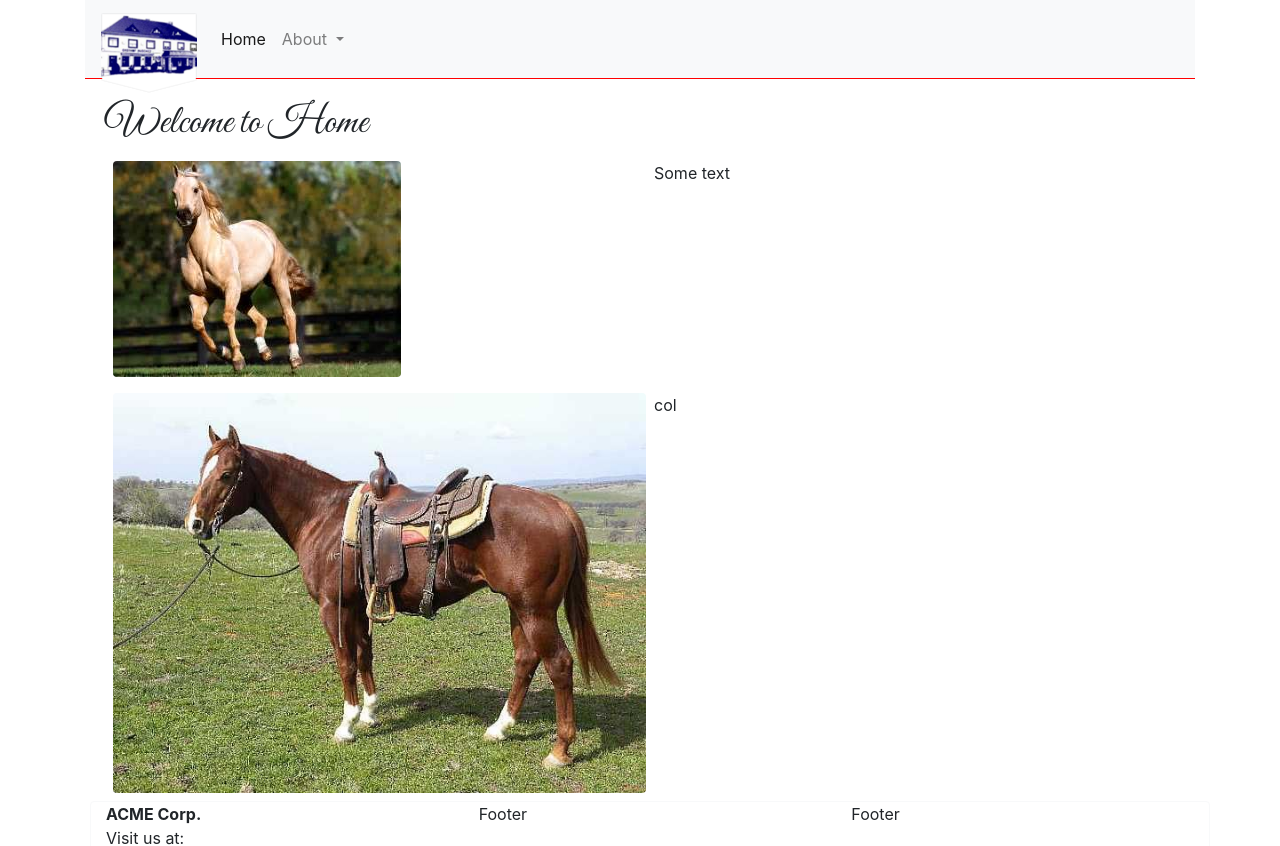
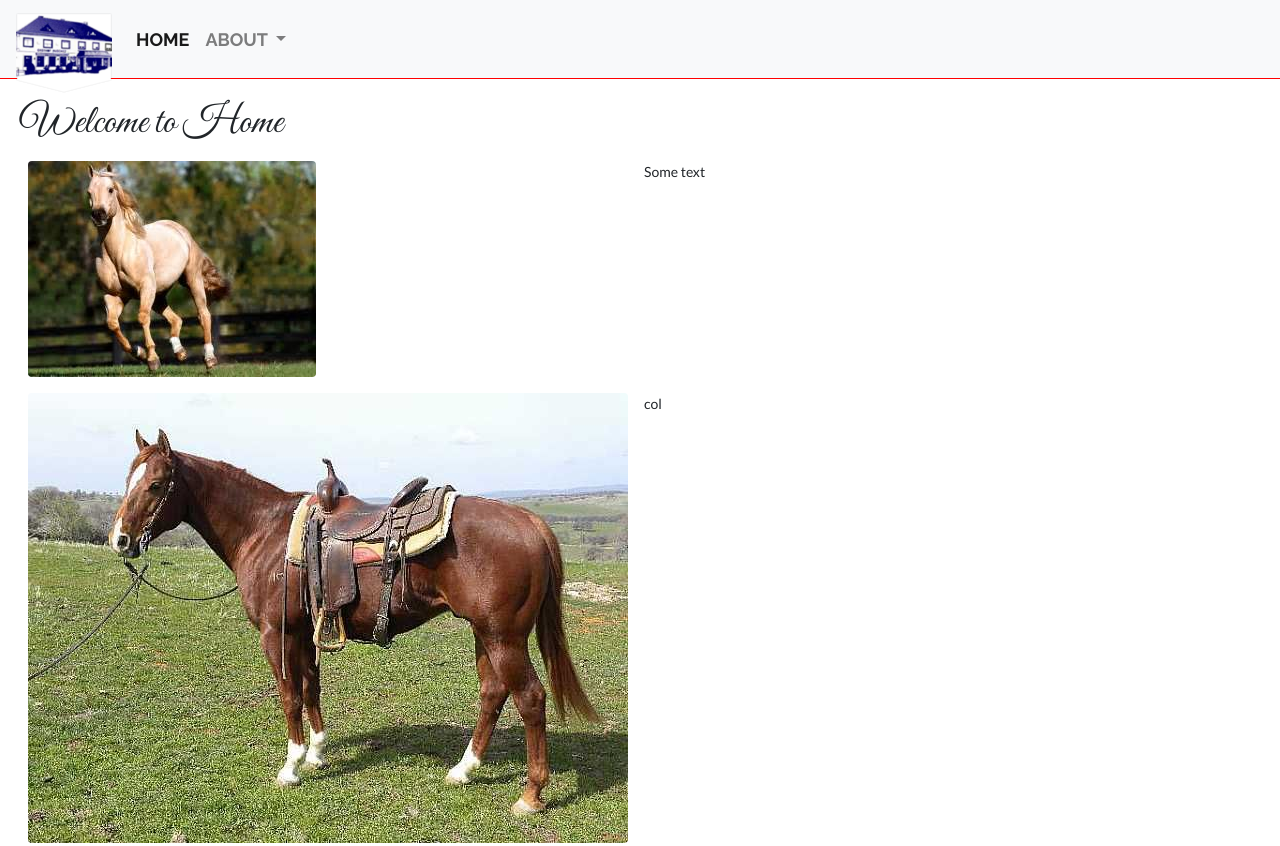
Before and after one commit to payerhans/probe1, an Angular app: page /#/home in a window 1280 px wide. Shown: the top 846 px of the page. Built offline with nearby package versions, Linux system fonts and the light colour scheme.

Commit message:
bis jetzt nur syle aenderungen

```diff
--- a/package.json
+++ b/package.json
@@ -29,6 +29,8 @@
     "popper.js": "^1.12.5",
     "rxjs": "^5.4.2",
     "typeface-great-vibes": "0.0.40",
+    "typeface-lato": "0.0.40",
+    "typeface-raleway": "0.0.35",
     "zone.js": "^0.8.14"
   },
   "devDependencies": {
--- a/src/app/app.component.css
+++ b/src/app/app.component.css
@@ -15,15 +15,17 @@
 }
 
 
-body {
-    font-family: 'Lato', sans-serif;
-    font-weight: normal;
-    font-style: normal;
-    font-size: 14px;
-}
 
 
 .img{
     max-width: 100%;
     transition: all 0.3s ease-out 0s;
 }
+
+a {
+    font-family: 'Raleway', sans-serif;
+    font-size: large;
+    vertical-align: middle;
+    text-transform: uppercase;
+    font-weight: bold;
+}
--- a/src/app/app.component.html
+++ b/src/app/app.component.html
@@ -1,5 +1,5 @@
-<div class="container header">
   <nav class="navbar navbar-expand-lg navbar-light bg-light borderredunten">
+
       <a class="navbar-brand logo" href="#">
         <img src="../assets/logo_96.png" alt="Navbar">
       </a>
@@ -24,15 +24,13 @@
           </li>
         </ul>
       </div>
+
   </nav>
 
-<div class="container rand">
+<div class="rand">
 
 <router-outlet></router-outlet>
 
-   <app-footer1></app-footer1>
 </div>
 
-
-
-</div>
+<app-footer1></app-footer1>
--- a/src/styles.css
+++ b/src/styles.css
@@ -8,3 +8,10 @@ h1, h2 {
     padding: 10px;
     margin: 10px;
 }
+
+body {
+    font-family: 'Lato', sans-serif;
+    font-weight: normal;
+    font-style: normal;
+    font-size: 14px;
+}
```
Also changed, not shown: .angular-cli.json. Lines whose indentation alone changed are shown as unchanged.
